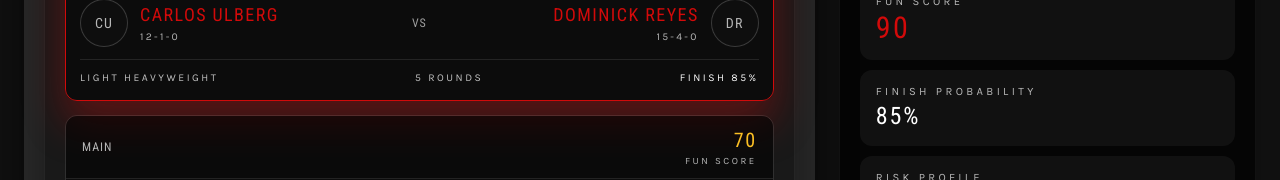
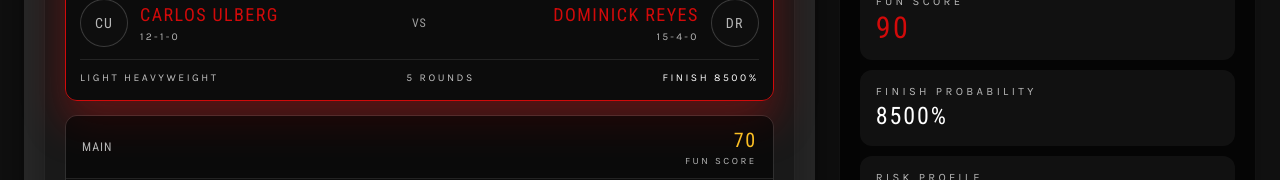
Before and after one commit to alexzfe/finish-finder, a Next.js app: page / in a window 1280 px wide. Shown: the part 613-793 px from the top of the page. Built offline with nearby package versions, Linux system fonts and the light colour scheme; no server answers; the database is empty.

Commit message:
fix(ui): convert finish probability decimal to percentage for display
- Fix FightList showing '0.45%' instead of '45%'
- Fix sidebar showing '0.45%' instead of '45%'
- Multiply finishProbability by 100 and round for display

```diff
--- a/src/app/page.tsx
+++ b/src/app/page.tsx
@@ -217,7 +217,7 @@ export default function Home() {
                       </div>
                       <div className="rounded-xl bg-white/5 px-4 py-3.5">
                         <span className="block text-[0.7rem] text-white/70">Finish Probability</span>
-                        <span className="ufc-condensed text-xl text-white md:text-2xl">{selectedFight.finishProbability || 0}%</span>
+                        <span className="ufc-condensed text-xl text-white md:text-2xl">{Math.round((selectedFight.finishProbability || 0) * 100)}%</span>
                       </div>
                       <div className="rounded-xl bg-white/5 px-4 py-3.5">
                         <span className="block text-[0.7rem] text-white/70">Risk Profile</span>
--- a/src/components/fight/FightList.tsx
+++ b/src/components/fight/FightList.tsx
@@ -214,7 +214,7 @@ const FightListComponent = ({ event, onFightClick }: FightListProps) => {
               <span className="truncate">{fight.weightClass}</span>
               <span className="whitespace-nowrap">{fight.scheduledRounds || 3} Rounds</span>
               {fight.finishProbability ? (
-                <span className="whitespace-nowrap text-white">Finish {fight.finishProbability}%</span>
+                <span className="whitespace-nowrap text-white">Finish {Math.round(fight.finishProbability * 100)}%</span>
               ) : null}
             </div>
           </div>
```
